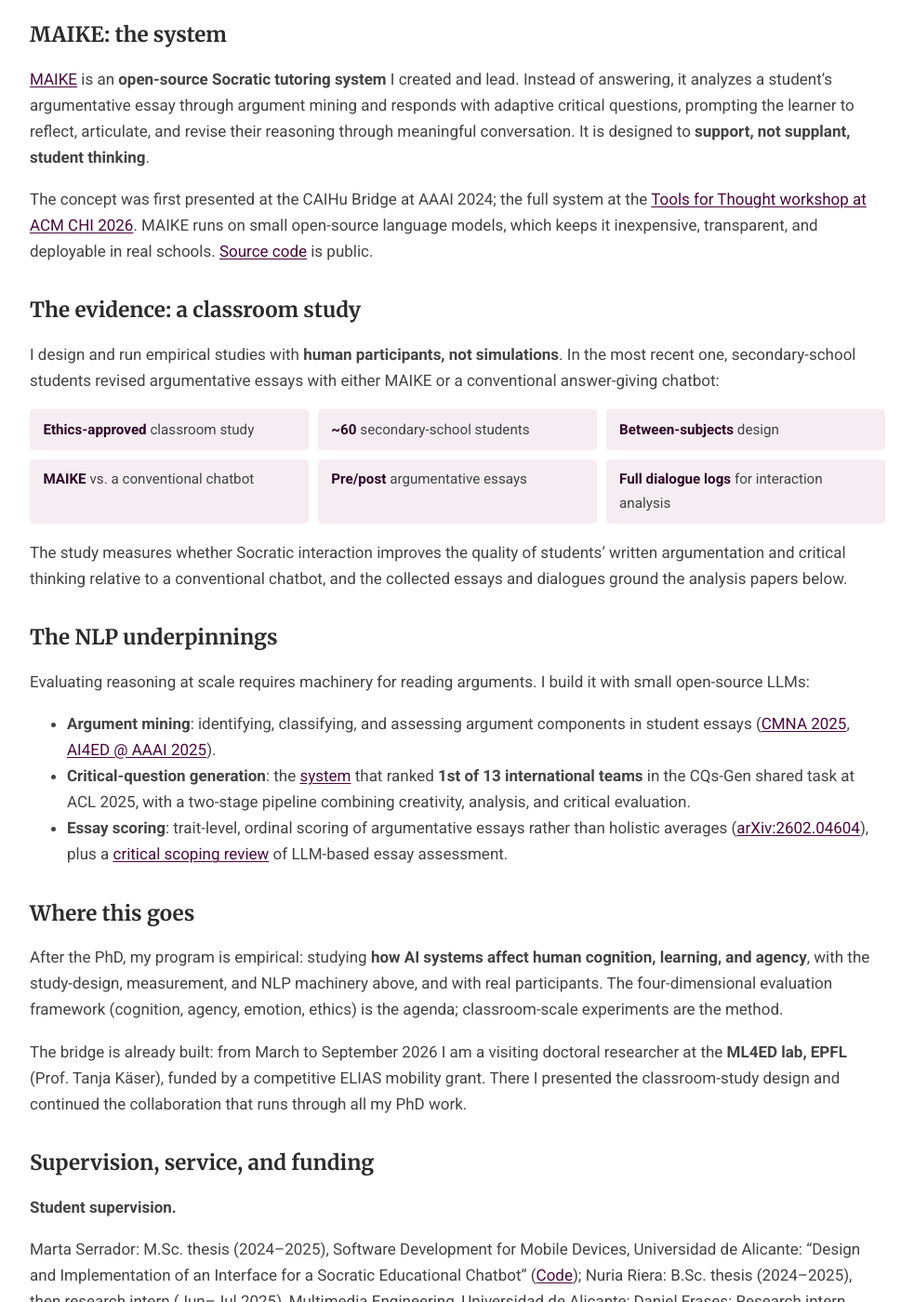
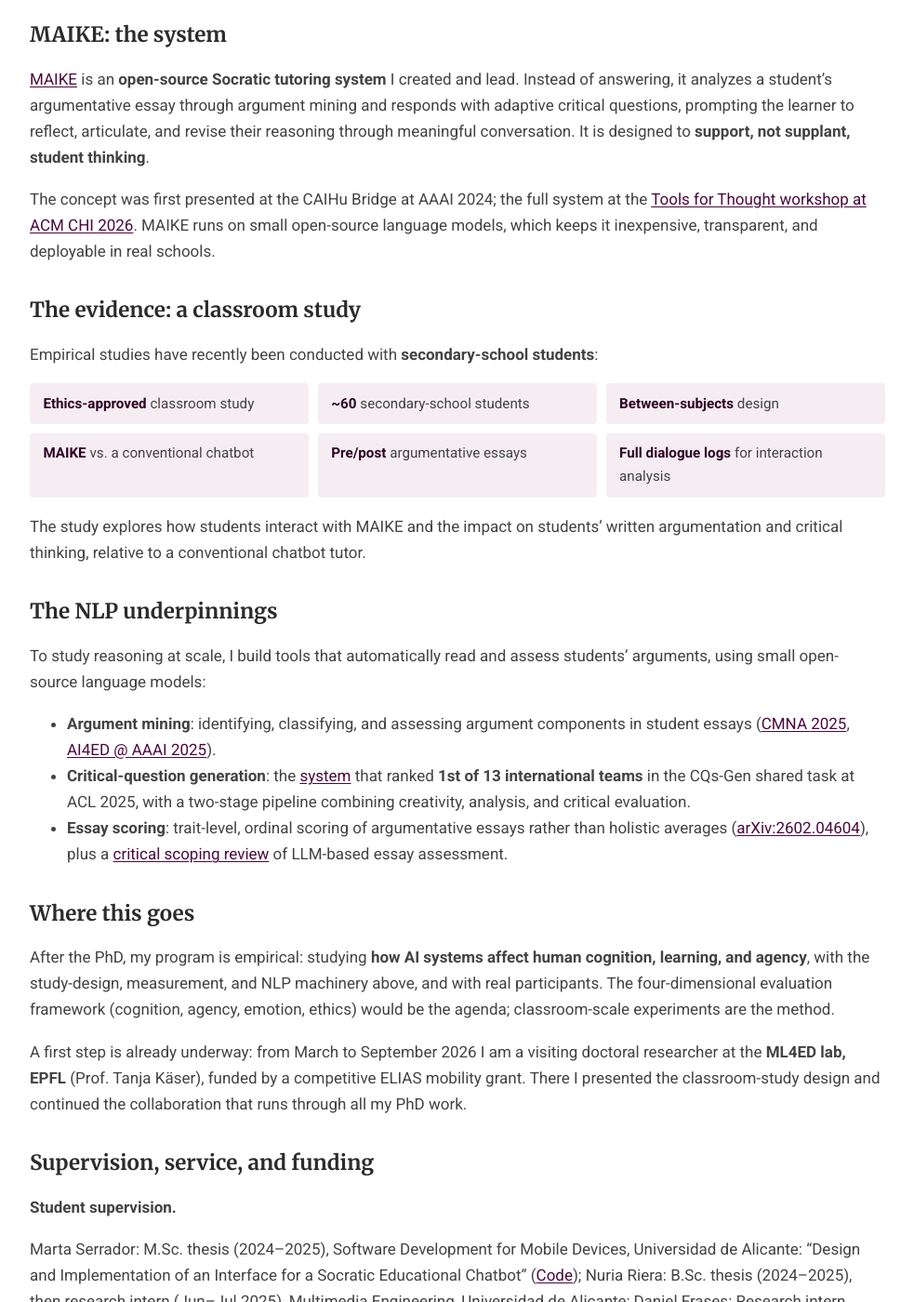
Before and after one commit to lucilefavero/lucilefavero.github.io, a Jekyll site: the page built from research.md, in a window 1280 px wide and 1400 px high, scrolled down 688 px. Shown: the whole window at 93% size, without its empty margins (148-1131 px from the left). Built offline with Jekyll 4.4.1, drawn with Linux system fonts in a browser that asks for light colours.

Commit message:
Research and Home wording pass
Drop validated-measures from the Home study card, remove the source-
code sentence from the MAIKE section, simplify the study intro and the
NLP underpinnings lead-in, reframe the study description around
interaction and impact, soften the post-PhD agenda to conditional, and
replace the bridge metaphor.

Co-Authored-By: Claude Fable 5 <noreply@anthropic.com>

```diff
--- a/index.html
+++ b/index.html
@@ -54,8 +54,8 @@ banner_photo: true
   <li class="highlight">
     <h3>A classroom study: run, not planned</h3>
     <p>Ethics-approved, between-subjects study with <strong>~60 secondary-school
-    students</strong>: pre- and post-intervention argumentative essays, validated
-    critical-thinking measures, and full dialogue logs.
+    students</strong>: pre- and post-intervention argumentative essays, and full
+    dialogue logs.
     <a href="{{ '/research/' | relative_url }}">The evidence&nbsp;&rarr;</a></p>
   </li>
   <li class="highlight">
--- a/research.md
+++ b/research.md
@@ -42,14 +42,11 @@ designed to **support, not supplant, student thinking**.
 The concept was first presented at the CAIHu Bridge at AAAI 2024; the full system at the
 [Tools for Thought workshop at ACM CHI 2026](https://ai-tools-for-thought.github.io/workshop/documents/chi26/Favero_et_al_Maike_Educational_Chatbot_TfT_CHI26.pdf).
 MAIKE runs on small open-source language models, which keeps it inexpensive, transparent,
-and deployable in real schools. [Source code](https://github.com/ellisalicante/chatbot_maike/tree/master)
-is public.
+and deployable in real schools.
 
 ## The evidence: a classroom study
 
-I design and run empirical studies with **human participants, not simulations**. In the most
-recent one, secondary-school students revised argumentative essays with either MAIKE or a
-conventional answer-giving chatbot:
+Empirical studies have recently been conducted with **secondary-school students**:
 
 <ul class="study-facts">
   <li><strong>Ethics-approved</strong> classroom study</li>
@@ -60,14 +57,13 @@ conventional answer-giving chatbot:
   <li><strong>Full dialogue logs</strong> for interaction analysis</li>
 </ul>
 
-The study measures whether Socratic interaction improves the quality of students' written
-argumentation and critical thinking relative to a conventional chatbot, and the collected
-essays and dialogues ground the analysis papers below.
+The study explores how students interact with MAIKE and the impact on students' written
+argumentation and critical thinking, relative to a conventional chatbot tutor.
 
 ## The NLP underpinnings
 
-Evaluating reasoning at scale requires machinery for reading arguments. I build it with
-small open-source LLMs:
+To study reasoning at scale, I build tools that automatically read and assess students'
+arguments, using small open-source language models:
 
 - **Argument mining**: identifying, classifying, and assessing argument components in
   student essays ([CMNA 2025](https://ceur-ws.org/Vol-4166/paper2.pdf),
@@ -85,9 +81,9 @@ small open-source LLMs:
 After the PhD, my program is empirical: studying **how AI systems affect human cognition,
 learning, and agency**, with the study-design, measurement, and NLP machinery above, and
 with real participants. The four-dimensional evaluation framework (cognition, agency,
-emotion, ethics) is the agenda; classroom-scale experiments are the method.
+emotion, ethics) would be the agenda; classroom-scale experiments are the method.
 
-The bridge is already built: from March to September 2026 I am a visiting doctoral
+A first step is already underway: from March to September 2026 I am a visiting doctoral
 researcher at the **ML4ED lab, EPFL** (Prof. Tanja Käser), funded by a competitive ELIAS
 mobility grant. There I presented the classroom-study design and continued the
 collaboration that runs through all my PhD work.
```
